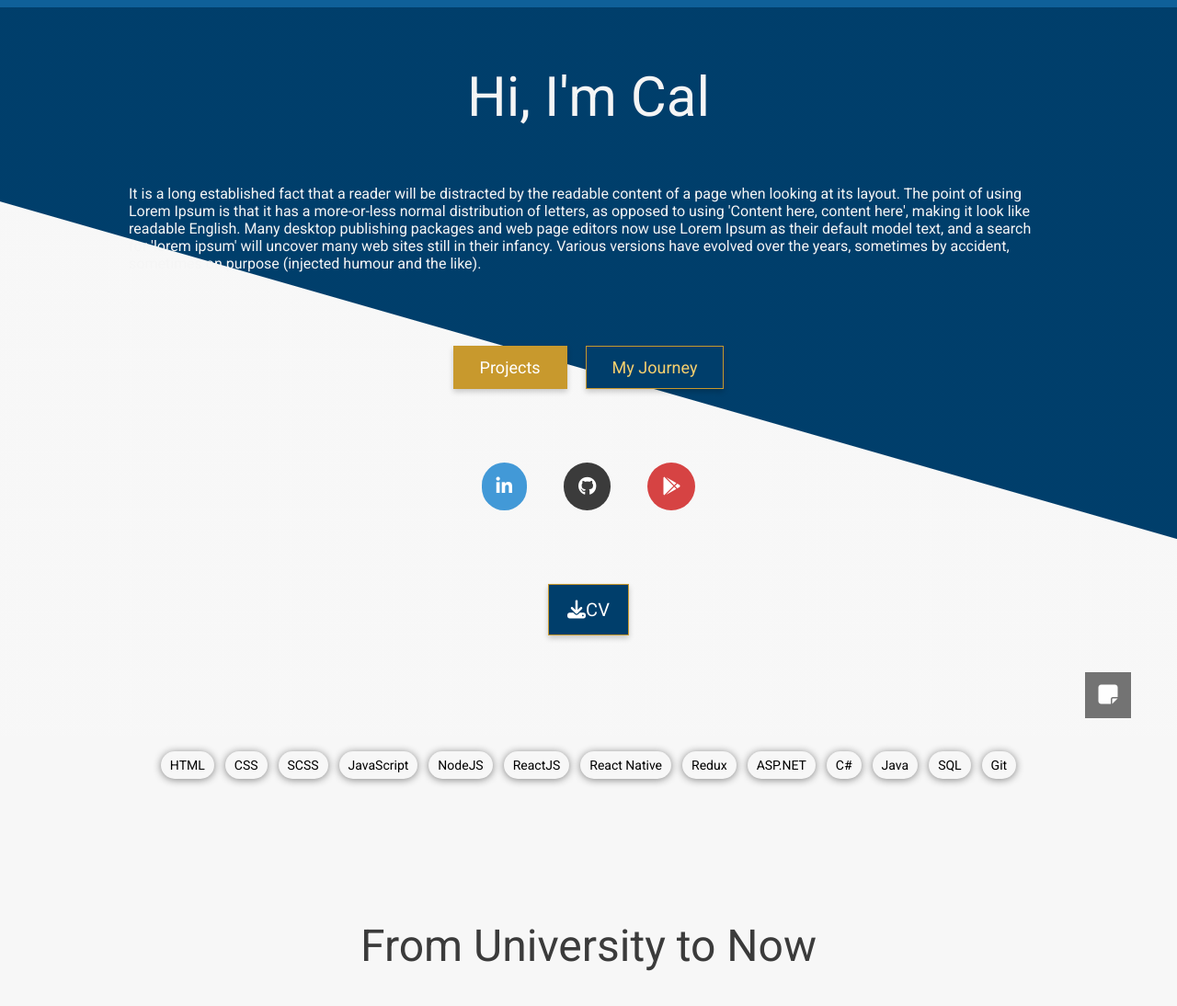
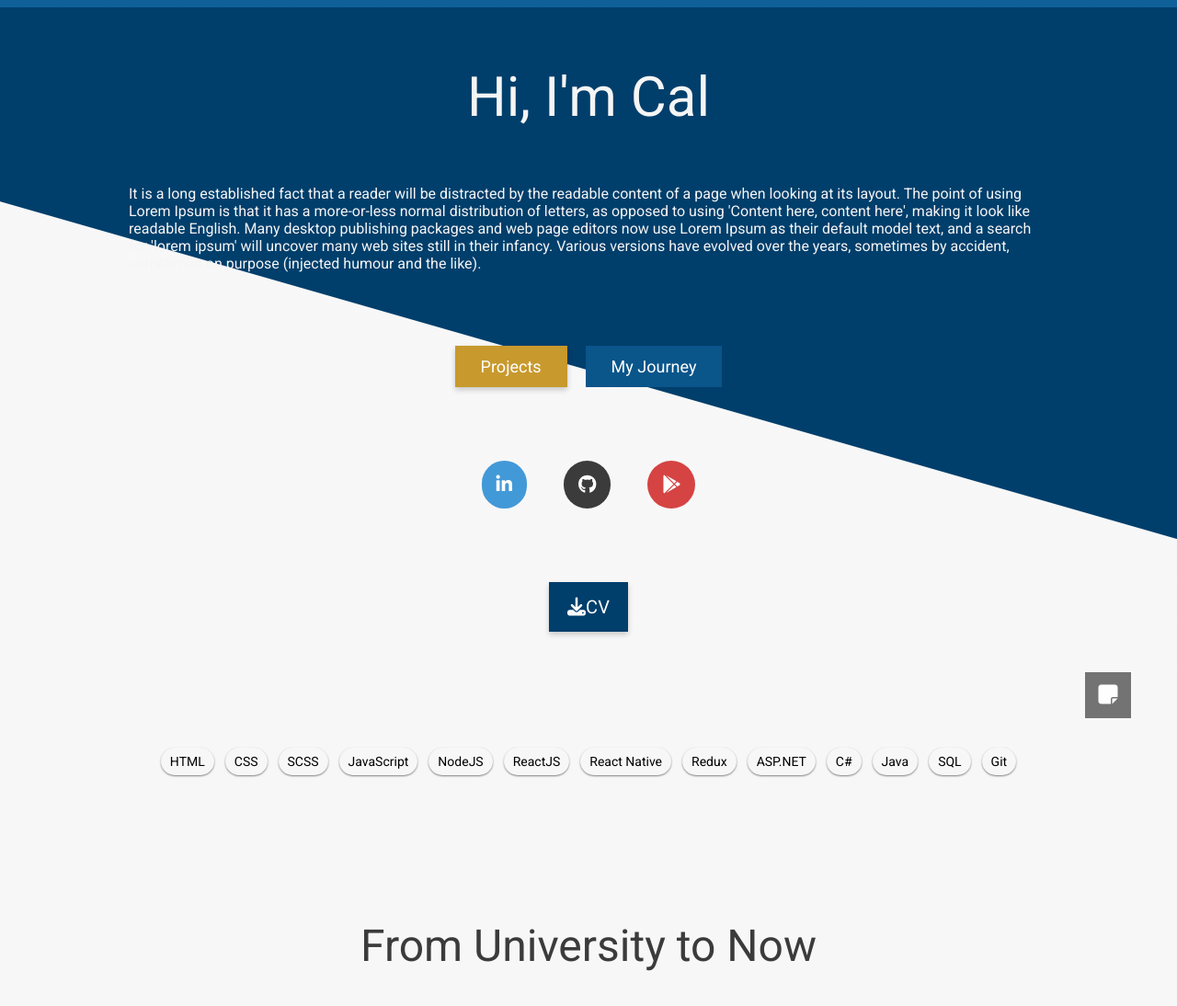
Before and after one commit to calcmp/Portfolio, a website: page public/frontend/index.html in a window 1280 px wide. Shown: the top 1094 px of the page at 92% size. Drawn offline with nearby package versions, Linux system fonts and the light colour scheme; files that its build step writes are made by us from their sources; files whose address does not match are found by name.

Commit message:
Button style changes

```diff
--- a/public/frontend/css/index.scss
+++ b/public/frontend/css/index.scss
@@ -145,32 +145,25 @@ body:before {
       margin-right: 20px;
       box-shadow: 0 3px 6px rgba(0, 0, 0, 0.2);
       background-color: hsl(42, 63%, 48%);
-      border: 1px solid hsl(42, 63%, 48%);
+      border: none;
       color: white;
       &:active {
         box-shadow: 0 0px 0px hsla(0, 0%, 0%, 0);
-        transition: 0s;
       }
       &:hover,
       &:focus {
-        border: 1px solid hsl(42, 78%, 60%);
         background-color: hsl(42, 78%, 60%);
         transition: 0.25s;
       }
     }
     #rd-map-btn {
-      box-shadow: 0 3px 6px rgba(0, 0, 0, 0.2);
-      border: 1px solid hsl(42, 63%, 48%);
-      background-color: hsl(205, 100%, 21%);
-      color: hsl(43, 89%, 70%);
-      &:active {
-        box-shadow: 0 0px 0px hsla(0, 0%, 0%, 0);
-        transition: 0s;
-      }
+      border: none;
+      background-color: hsl(205, 87%, 29%);
+      color: white;
       &:hover,
       &:focus {
-        background-color: hsl(205, 100%, 27%);
         transition: 0.25s;
+        background-color: hsl(205, 75%, 41%);
       }
     }
   }
@@ -212,7 +205,6 @@ body:before {
     justify-content: center;
     .cv-dl {
       background-color: hsl(205, 100%, 21%);
-      border: 1px solid hsl(42, 63%, 48%);
       box-shadow: 0 3px 6px rgba(0, 0, 0, 0.2);
       color: white;
       border-radius: 0px;
@@ -224,7 +216,6 @@ body:before {
       font-size: 20px;
       &:active {
         box-shadow: 0 0px 0px hsla(0, 0%, 0%, 0);
-        transition: 0s;
       }
       &:hover,
       &:focus {
@@ -249,7 +240,7 @@ body:before {
       border-radius: 20px;
       display: flex;
       align-items: center;
-      box-shadow: 0 1px 8px grey;
+      box-shadow: 0 1px 2px grey;
       p {
         color: black;
         font-size: 14px;
@@ -270,7 +261,7 @@ body:before {
   margin-top: 100px;
   display: none;
   position: fixed;
-  bottom: 23px;
+  bottom: 18px;
   right: 50px;
   z-index: 9;
   textarea {
@@ -352,7 +343,7 @@ body:before {
 }
 .close-button {
   color: hsl(0, 0%, 38%);
-  background-color: #f7f7f7;
+  background-color: rgb(247, 247, 247);
   width: 40px;
   height: 40px;
   border-radius: 50%;
```
Also changed, not shown: public/frontend/index.html (+3 -3 lines), public/frontend/css/index.css, 1 other file.
